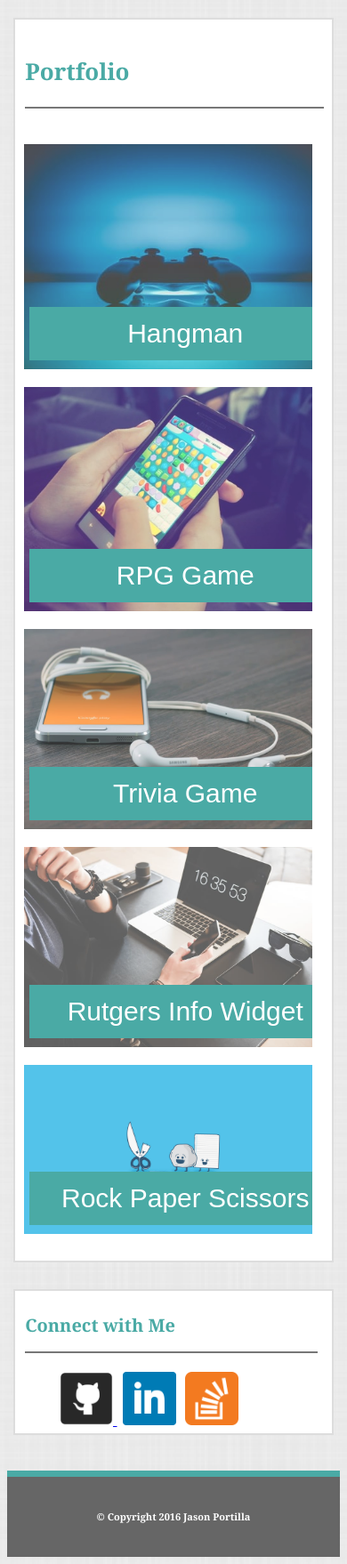
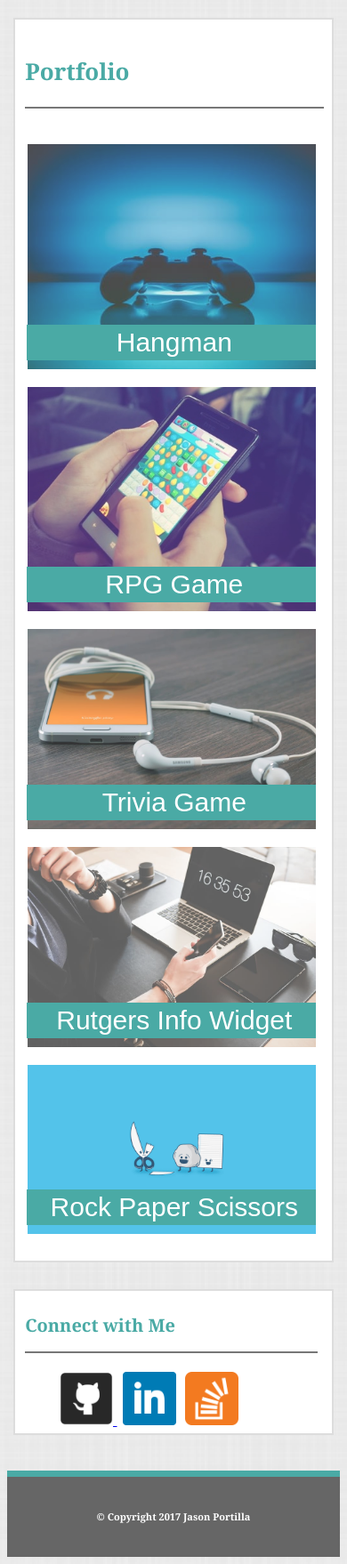
Before and after one commit to portillaj/Responsive-Portfolio, a PHP site: page /portfolio.html in a window 390 px wide. Shown: the part 164-1922 px from the top of the page at 89% size. Run offline with PHP 8.4, Linux system fonts and the light colour scheme; some libraries are stand-ins or nearby versions.

Commit message:
deployement

```diff
--- a/assets/css/style.css
+++ b/assets/css/style.css
@@ -567,10 +567,6 @@ input, textarea, label {
 		margin-left: 7%;
 	}
 
-	.links a:hover {
-		padding: none;
-	}
-
 	.divider {
 		right: -30px;
 		top: -25px;
@@ -637,30 +633,19 @@ input, textarea, label {
 	}
 
 /**********640PX PORTFOLIO MEDIA QUERY***********/
-	.portfolio-section {
-		margin-left: 2%;
-	}
 	.port {
 		width: 95%;
-		margin-left: -1%;
-		overflow: hidden;
-		z-index: 1;
+		margin-left: 0;
 	}
 
 	.port h3 {
-		left: 19px;
+		left: 13px;
 		font-size: 30px;
-		padding: 15px;
 		width: 95%;
-		text-align: center;
 	}
 
 	.main-hr {
 		width: 94%;
-		margin-left: 3%;
-	}
-
-	.about-header {
 		margin-left: 3%;
 	}
 
--- a/contact.html
+++ b/contact.html
@@ -60,7 +60,7 @@
 	</div><!--END CONTAINER-->
 	<!--Footer Section-->
 		<footer class="site-footer">
-			<h4>&copy; Copyright 2016 Jason Portilla</h4>
+			<h4>&copy; Copyright 2017 Jason Portilla</h4>
 		</footer><!--END FOOTER-->
 </body>
 </html>
--- a/index.html
+++ b/index.html
@@ -53,7 +53,7 @@
 
 	<!--Footer Section-->
 		<footer class="site-footer">
-			<h4>&copy; Copyright 2016 Jason Portilla</h4>
+			<h4>&copy; Copyright 2017 Jason Portilla</h4>
 		</footer><!--END FOOTER-->
 
 </body>
--- a/portfolio.html
+++ b/portfolio.html
@@ -70,7 +70,7 @@
 		</section><!--END CONNECT SECTION-->
 		<!--Footer Section-->
 	<footer class="site-footer">
-		<h4>&copy; Copyright 2016 Jason Portilla</h4>
+		<h4>&copy; Copyright 2017 Jason Portilla</h4>
 	</footer><!--END FOOTER-->
 	</div>
 
```
